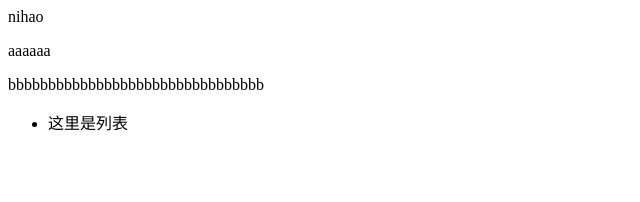
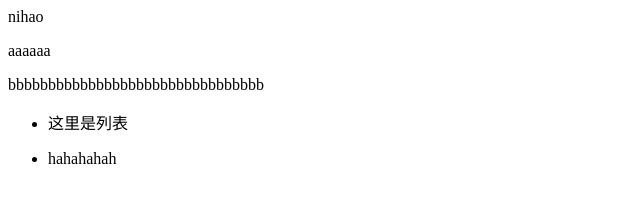
Before and after one commit to sunxhy/xhy, a plain HTML site: page 1.html in a window 1280 px wide. Shown: the whole page, without its empty margins (0-640 px from the left). Drawn offline with Linux system fonts and the light colour scheme.

Commit message:
修一个功能

```diff
--- a/1.html
+++ b/1.html
@@ -12,6 +12,9 @@
 			<li>
 				<div>这里是列表</div>
 			</li>
+			<li>
+				<p>hahahahah</p>
+			</li>
 		</ul>
 	</div>
 </body>
```
